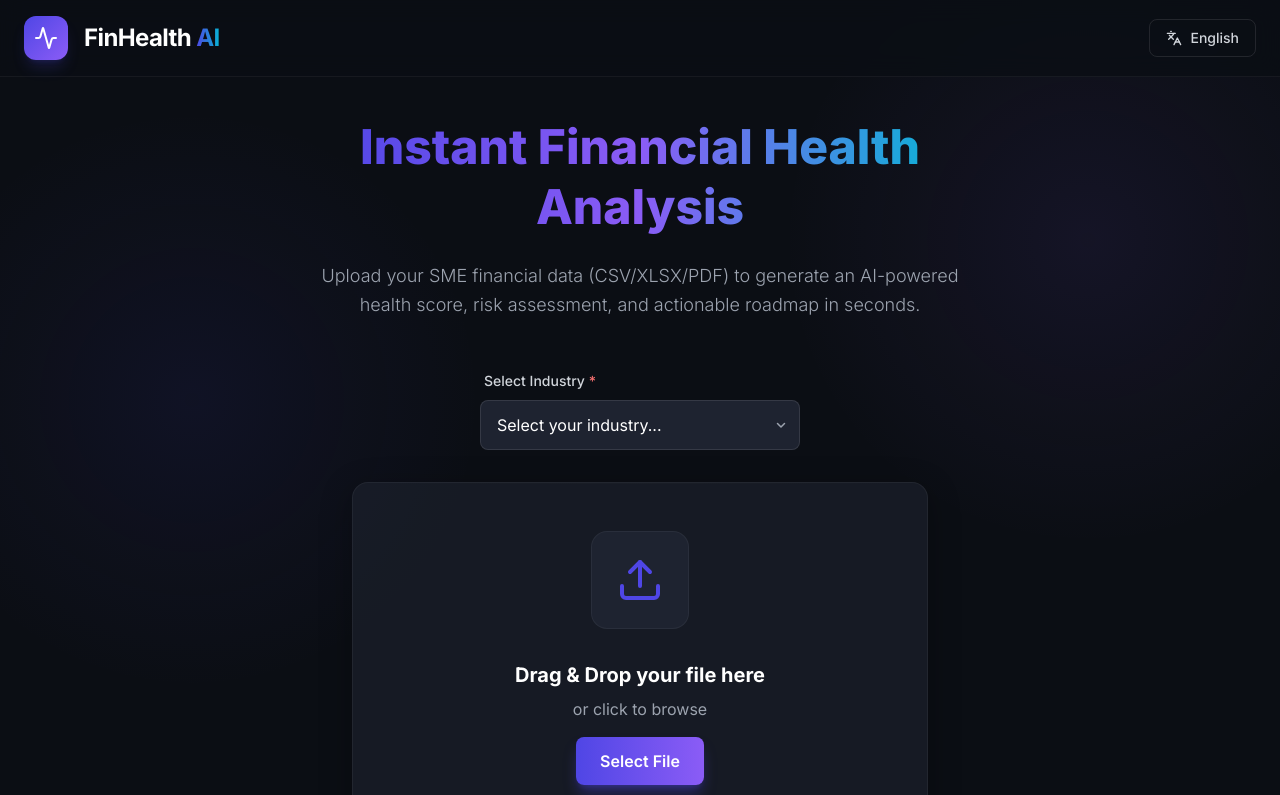
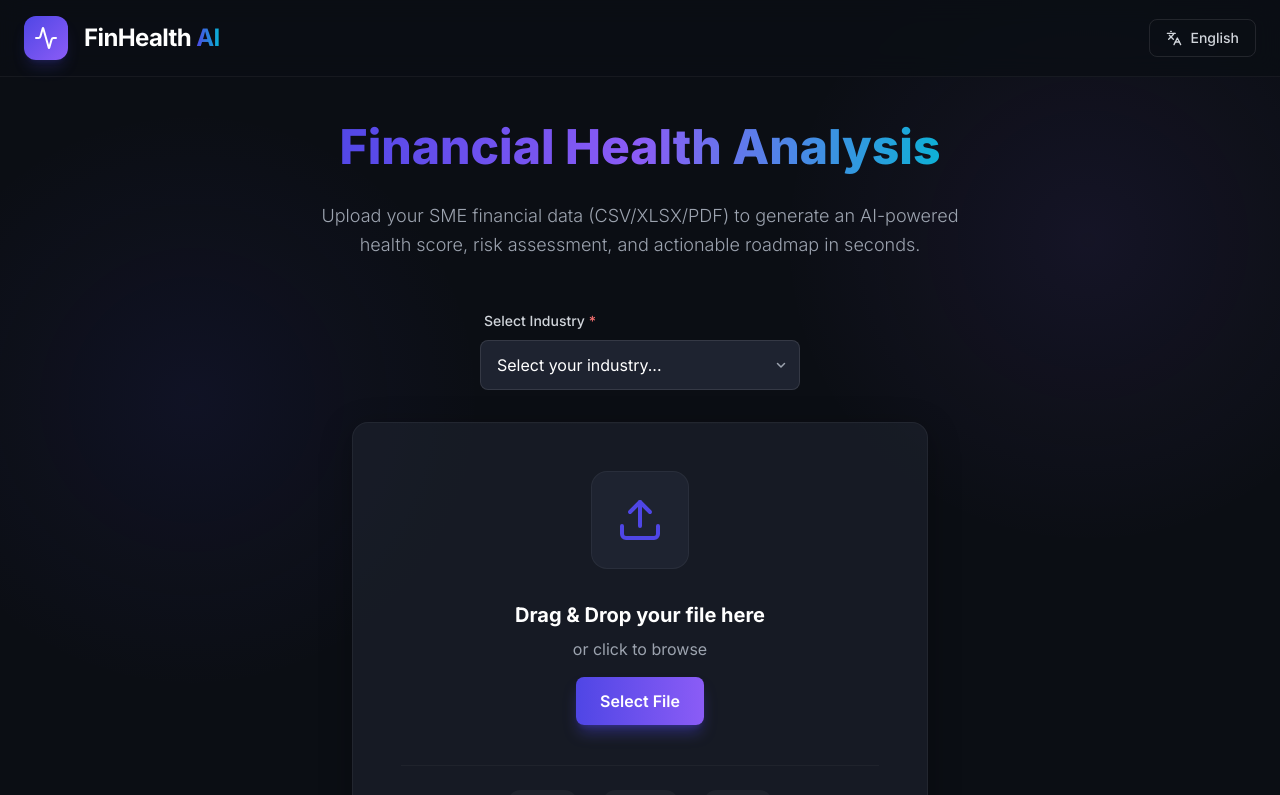
Before and after one commit to shrujansacharya/Financial-Health-Assessment-Tool, a React (Vite) app in the folder frontend/: page / in a window 1280 px wide. Shown: the top 795 px of the page. Built offline with nearby package versions, Linux system fonts and the light colour scheme.

Commit message:
first commit

```diff
--- a/frontend/src/translations.ts
+++ b/frontend/src/translations.ts
@@ -1,6 +1,6 @@
 export const translations = {
     en: {
-        title: "Instant Financial Health Analysis",
+        title: "Financial Health Analysis",
         subtitle: "Upload your SME financial data (CSV/XLSX/PDF) to generate an AI-powered health score, risk assessment, and actionable roadmap in seconds.",
         dragDrop: "Drag & Drop your file here",
         browse: "or click to browse",
```
